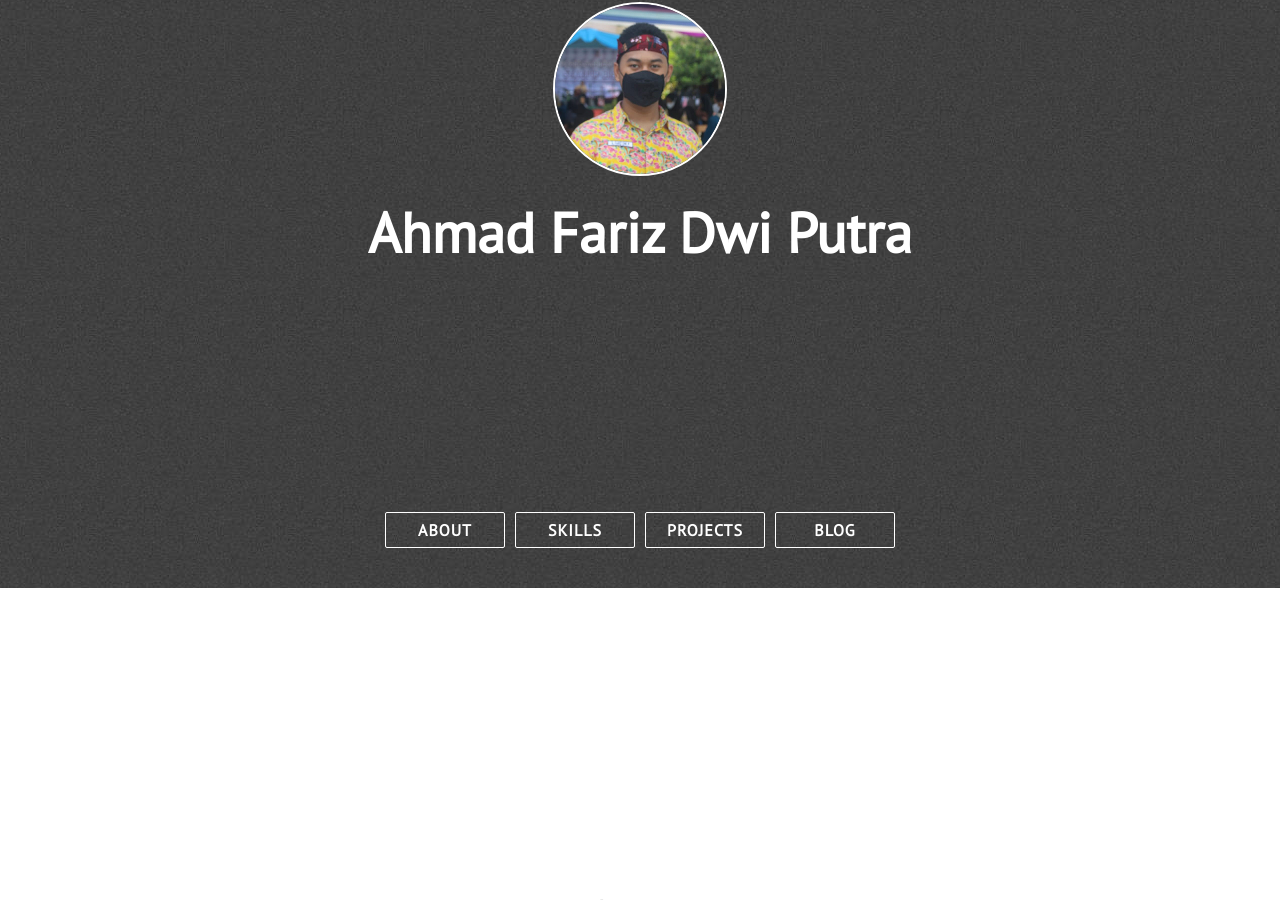
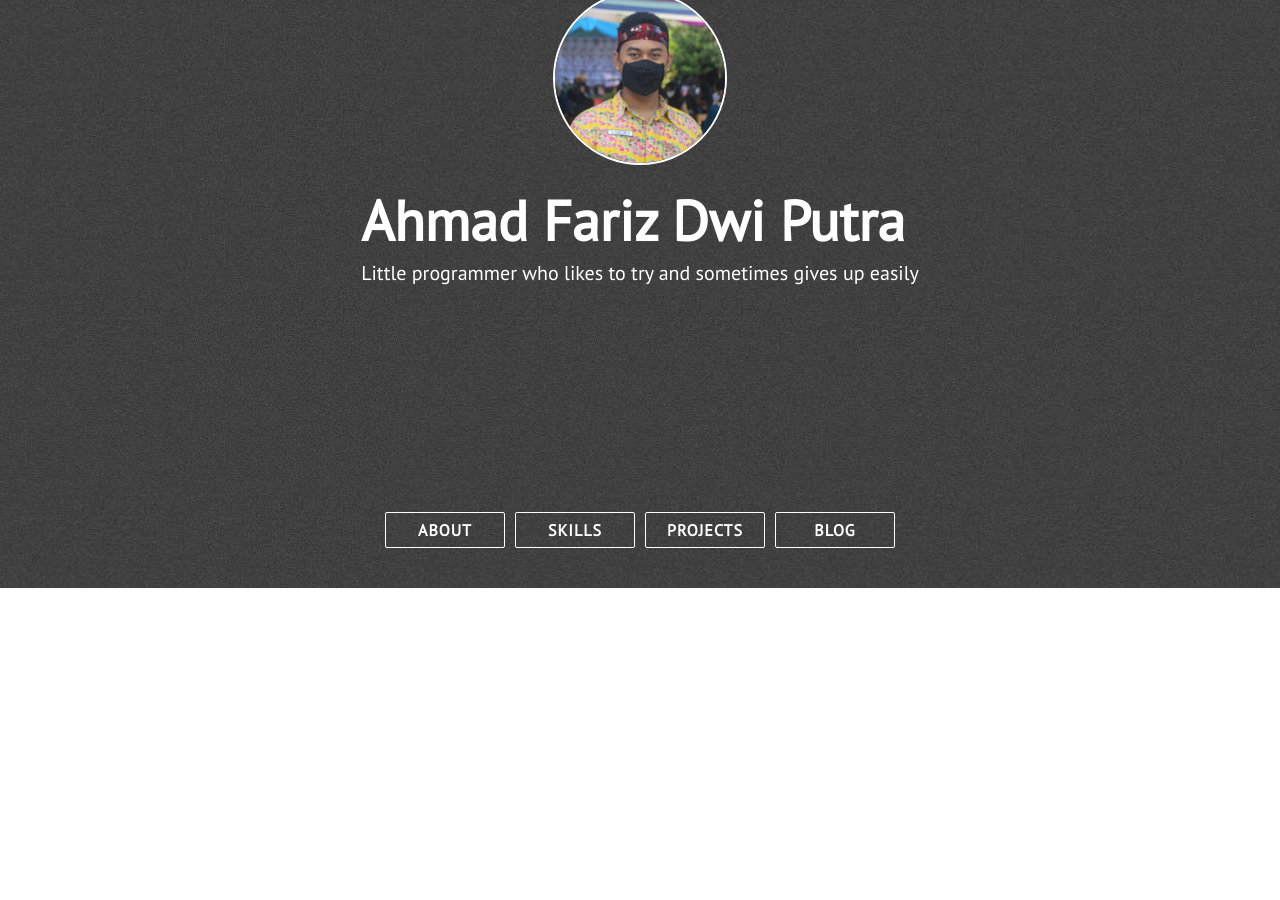
Before and after one commit to ahmadfariz/portfolio, a Jekyll site: the page built from index.html, in a window 1280 px wide and 900 px high, scrolled down 312 px. Built offline with Jekyll 4.4.1, drawn with Linux system fonts in a browser that asks for light colours; nearby versions of some CDN libraries; some of the changed text lies outside the part shown.

Commit message:
portfolio

```diff
--- a/_config.yml
+++ b/_config.yml
@@ -1,5 +1,5 @@
 title: Ahmad Fariz Dwi Putra
-description:
+description: Little programmer who likes to try and sometimes gives up easily
 site_title: 'Ahmad Fariz Dwi Putra'
 
 # Build settings
--- a/_includes/about.html
+++ b/_includes/about.html
@@ -3,13 +3,7 @@
         <div id="about-text">
             <div class="section-heading">About</div>
             <p class="paragraph-text justify-text">
-                I like working with computers. It's my hobby and my profession. I love the Internet and the way it works, and I am comfortable working on web applications; frontend and backend. I've worked on smartphone apps, both native and hybrid, and I have experience with Linux system administration. I have a keen interest in securing information systems and building secure systems.
-            </p>
-            <p class="paragraph-text justify-text">
-                My role models include old-school programmers and <a href="https://stallman.org/articles/on-hacking.html">hackers</a> who never make it to the mainstream news, but are responsible for most of the software that most people use on an everyday basis. I promote, support and use free and open source software to the extent possible.
-            </p>
-            <p class="paragraph-text justify-text">
-                I maintain a little blog at <a href="{{ site.blog_url }}">nagekar.com</a> where I write about my recent interests and other activities. I post my software projects on <a href="https://github.com/{{ site.github_username }}">GitHub</a>. My email address can be found at the <span class="extra-link"><a href="#extra">bottom</a></span> of this page.
+                Halo semua pasti baca ini dulu kan sebelum lanjut scroll ke bawah. Kenalin aku Ahmad Fariz Dwi Putra biasa di panggil Fariz. Aku masih duduk di bangku SMK dengan jurusan RPL lebih jelasnya, Rekayasa Perangkat Lunak. Aku sudah menulis blog mulai kelas 2 SMP di saat waktu waktu kosong, tapi sayang nya dari blog yang pernah aku buat, aku hapus dan cuma menyisakan domain nya saja. Lalu saat ini saya mencoba untuk menulis blog lagi untuk mengisi waktu luang. Jangan lupa untuk mengikuti saya diatas ada logo logo sosmed silahkan dilanjut kesana. Terimakasih sudah membaca soalnya saya bingung mau ngetik apa lagi disini 😄
             </p>
         </div>
     </section>
--- a/_layouts/default.html
+++ b/_layouts/default.html
@@ -9,9 +9,9 @@
 
     {% include about.html %}
 
-<!--     {% include skills.html %}
+    {% include skills.html %}
 
-    {% include projects.html %} -->
+    {% include projects.html %}
 
     {% include blogs.html %}
 
```
Also changed, not shown: assets/images/pp.jpg (deleted).
